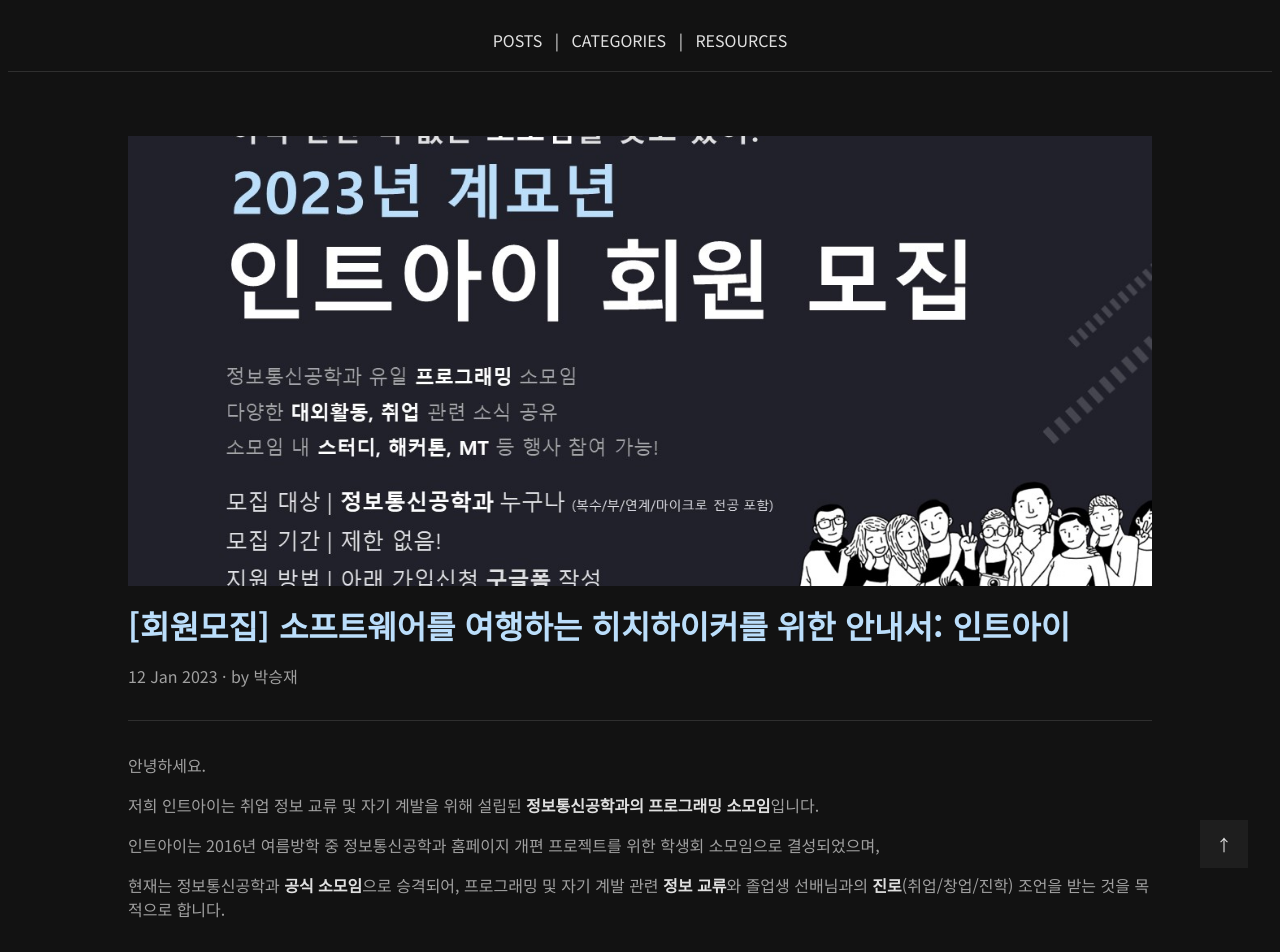
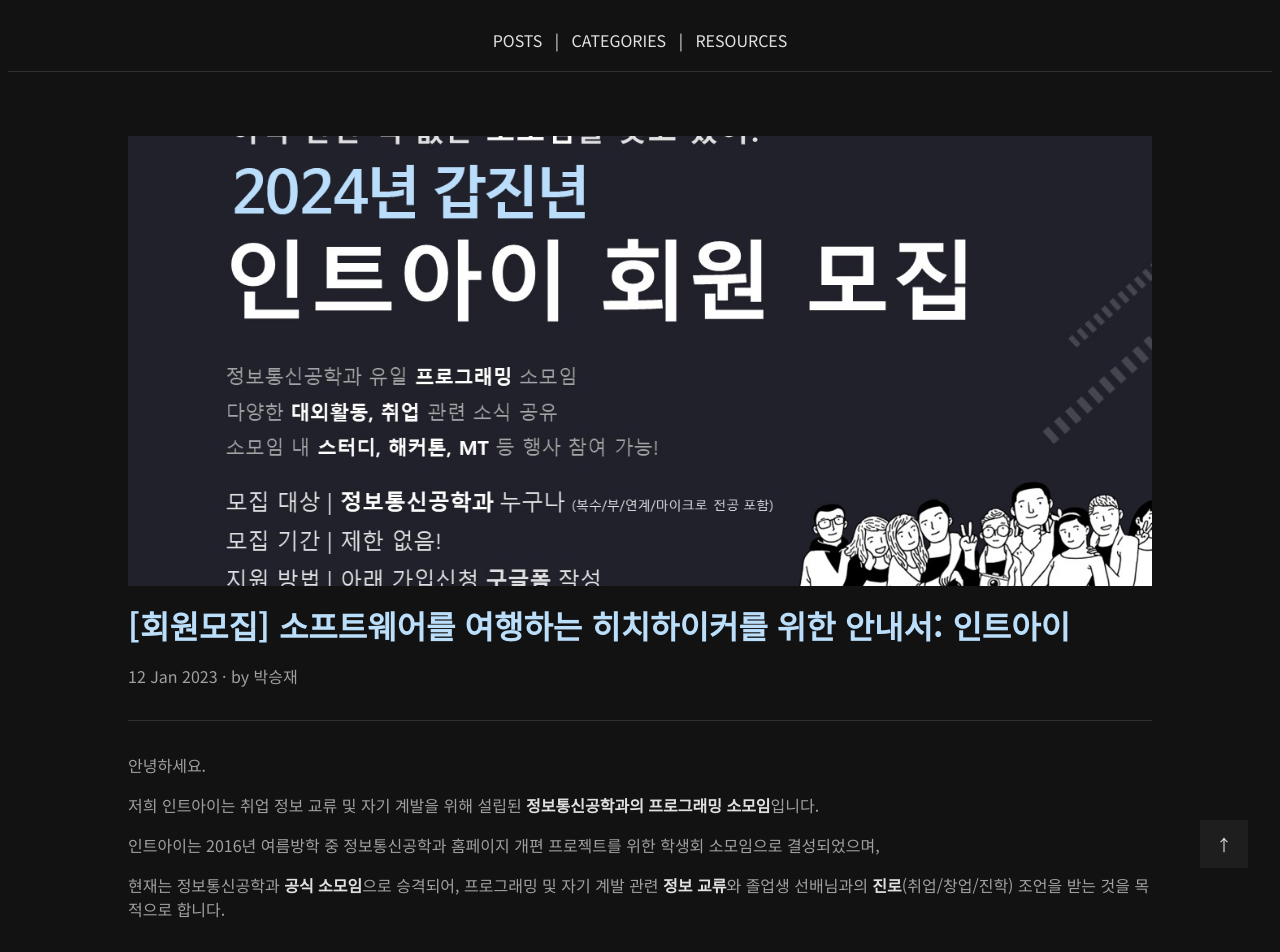
Before and after one commit to int-i/int-i.github.io, a Jekyll site: the page built from _posts/2023-01-12-welcome.md, in a window 1280 px wide. Shown: the top 952 px of the page. Built offline with Jekyll 4.4.1, drawn with Linux system fonts in a browser that asks for light colours; a script that is not in the unit is left out; comment, search, counter and statistics services are not loaded.

Commit message:
Update thumbnail

```diff
--- a/_posts/2023-01-12-welcome.md
+++ b/_posts/2023-01-12-welcome.md
@@ -4,7 +4,7 @@ date: 2023-01-12
 author: Astro36
 category: information
 tags: [recruit]
-thumbnail: /assets/posts/2023-01-12-welcome/thumbnail.jpg
+thumbnail: /assets/posts/2023-01-12-welcome/thumbnail.png
 ---
 
 안녕하세요.
```
Also changed, not shown: assets/posts/2023-01-12-welcome/thumbnail.png (added), assets/posts/2023-01-12-welcome/thumbnail2023.jpg (renamed from assets/posts/2023-01-12-welcome/thumbnail.jpg).
